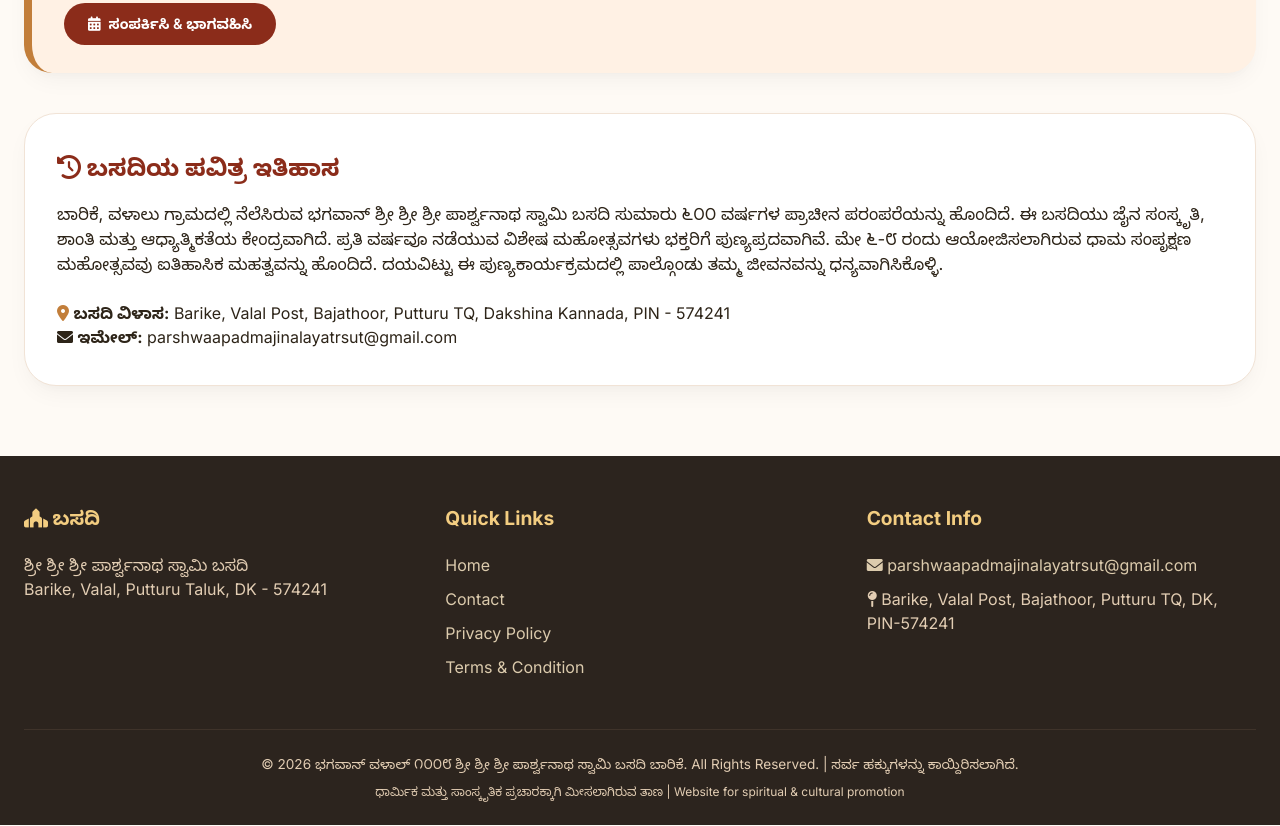
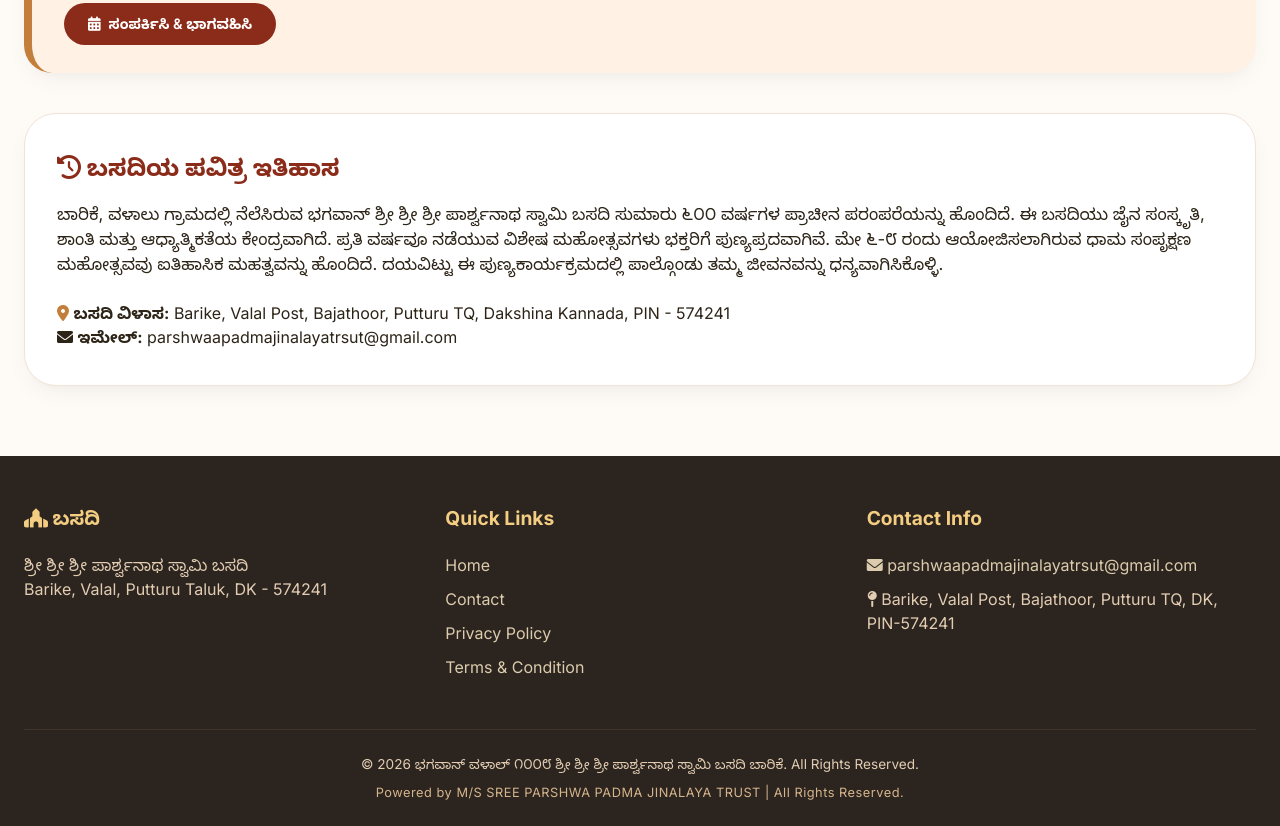
Before and after one commit to smsbulk75-del/Website, a plain HTML site: page index.html in a window 1280 px wide. Shown: the part 526-1352 px from the top of the page. Drawn offline with Linux system fonts and the light colour scheme.

Commit message:
Update index.html

```diff
--- a/index.html
+++ b/index.html
@@ -4,7 +4,7 @@
     <meta charset="UTF-8">
     <meta name="viewport" content="width=device-width, initial-scale=1.0, user-scalable=yes">
     <title>ಶ್ರೀ ಶ್ರೀ ಶ್ರೀ ಪಾರ್ಶ್ವನಾಥ ಸ್ವಾಮಿ ಬಸದಿ | Barike, Putturu</title>
-    <!-- Google Fonts for elegant Devanagari/Kannada supportive styling -->
+    <!-- Google Fonts: elegant Devanagari/Kannada supportive styling -->
     <link href="https://fonts.googleapis.com/css2?family=Inter:opsz,wght@14..32,300;14..32,400;14..32,500;14..32,600;14..32,700&family=Noto+Sans+Kannada:wght@400;500;600;700&display=swap" rel="stylesheet">
     <!-- Font Awesome 6 (free icons) -->
     <link rel="stylesheet" href="https://cdnjs.cloudflare.com/ajax/libs/font-awesome/6.0.0-beta3/css/all.min.css">
@@ -62,6 +62,7 @@
             align-items: center;
             gap: 14px;
             flex-wrap: wrap;
+            cursor: pointer;
         }
 
         .logo-icon {
@@ -82,7 +83,7 @@
             font-size: 1.1rem;
             line-height: 1.3;
             color: #5a2c1a;
-            max-width: 400px;
+            max-width: 450px;
         }
         .company-name small {
             font-size: 0.75rem;
@@ -211,6 +212,12 @@
             padding-top: 24px;
             text-align: center;
             font-size: 0.85rem;
+        }
+        .powered-by {
+            font-size: 0.8rem;
+            margin-top: 8px;
+            letter-spacing: 0.5px;
+            color: #d4b48c;
         }
 
         /* page sections */
@@ -409,8 +416,8 @@
             </div>
         </div>
         <div class="copyright">
-            <p>© <span id="currentYear"></span> ಭಗವಾನ್ ವಳಾಲ್ ೧೦೦೮ ಶ್ರೀ ಶ್ರೀ ಶ್ರೀ ಪಾರ್ಶ್ವನಾಥ ಸ್ವಾಮಿ ಬಸದಿ ಬಾರಿಕೆ. All Rights Reserved. | ಸರ್ವ ಹಕ್ಕುಗಳನ್ನು ಕಾಯ್ದಿರಿಸಲಾಗಿದೆ.</p>
-            <p style="margin-top: 8px; font-size: 0.75rem;">ಧಾರ್ಮಿಕ ಮತ್ತು ಸಾಂಸ್ಕೃತಿಕ ಪ್ರಚಾರಕ್ಕಾಗಿ ಮೀಸಲಾಗಿರುವ ತಾಣ | Website for spiritual & cultural promotion</p>
+            <p>© <span id="currentYear"></span> ಭಗವಾನ್ ವಳಾಲ್ ೧೦೦೮ ಶ್ರೀ ಶ್ರೀ ಶ್ರೀ ಪಾರ್ಶ್ವನಾಥ ಸ್ವಾಮಿ ಬಸದಿ ಬಾರಿಕೆ. All Rights Reserved.</p>
+            <p class="powered-by">Powered by M/S SREE PARSHWA PADMA JINALAYA TRUST | All Rights Reserved.</p>
         </div>
     </div>
 </footer>
@@ -479,30 +486,17 @@
             });
         }
     });
-    // also any generic .nav-link-contact from event card works
-    // ensure default active page is home (refresh, already default)
-    // If URL hash can be ignored, but we keep default behavior.
-    // ensure when click on internal contact button (event card) it opens contact
-    const eventContactBtn = document.querySelector('.event-card .btn-primary');
-    if(eventContactBtn) {
-        // avoid double listener, but just rebind if needed; remove previous?
-        // we already have 'nav-link-contact' class, it's fine.
-    }
-    // set home active explicitly on page load (already)
-    // Also fix the logo/company name click to home? optional but nice UX
+
+    // make logo clickable to home
     const logoArea = document.querySelector('.logo-area');
     if(logoArea) {
-        logoArea.style.cursor = 'pointer';
         logoArea.addEventListener('click', () => {
             showPage('home');
         });
     }
 
-    // small add: company email click copy protection nothing; also address formatting
-    console.log("Website Live - Sri Parshwanath Swami Basadi, Barike");
+    // Optional: confirm page load
+    console.log("Sri Parshwanath Swami Basadi Website - Powered by M/S SREE PARSHWA PADMA JINALAYA TRUST");
 </script>
-
-<!-- embedded note: no image logo was provided, so we used elegant icon/OM. Business details, address, and event description exactly from prompt.
-     Company Name and email and address fully integrated as requested. -->
 </body>
 </html>
```
